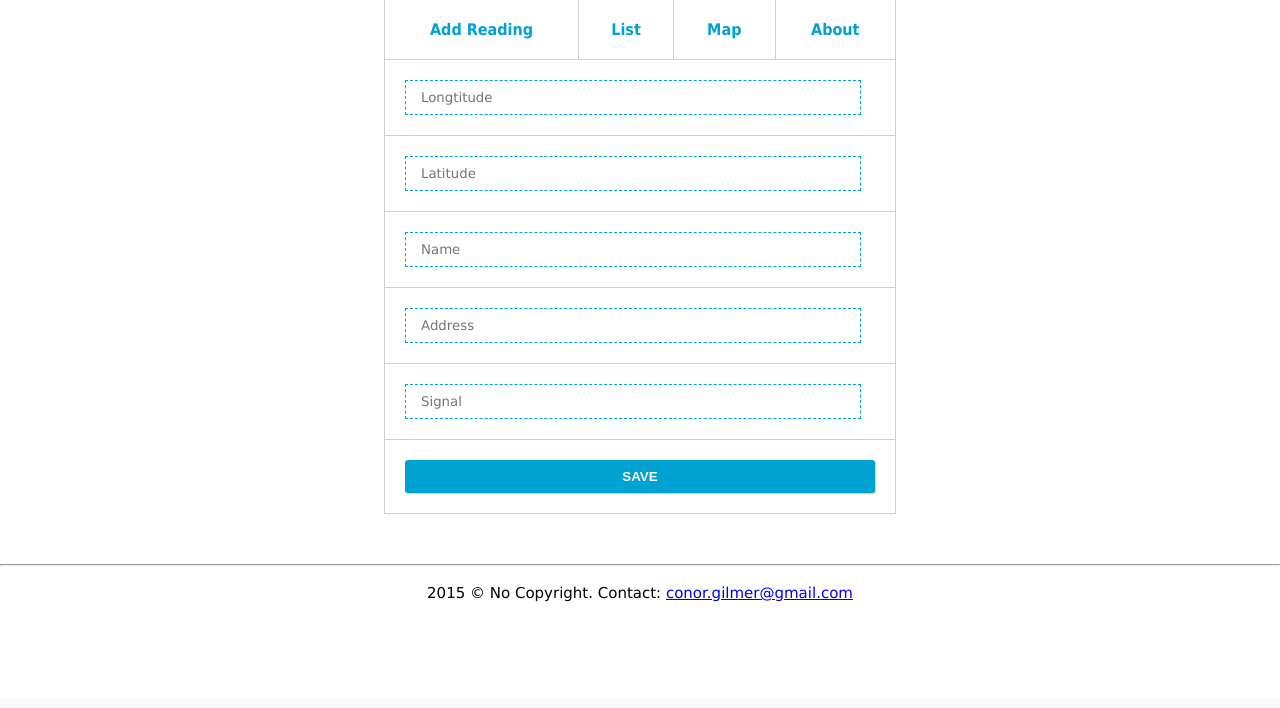
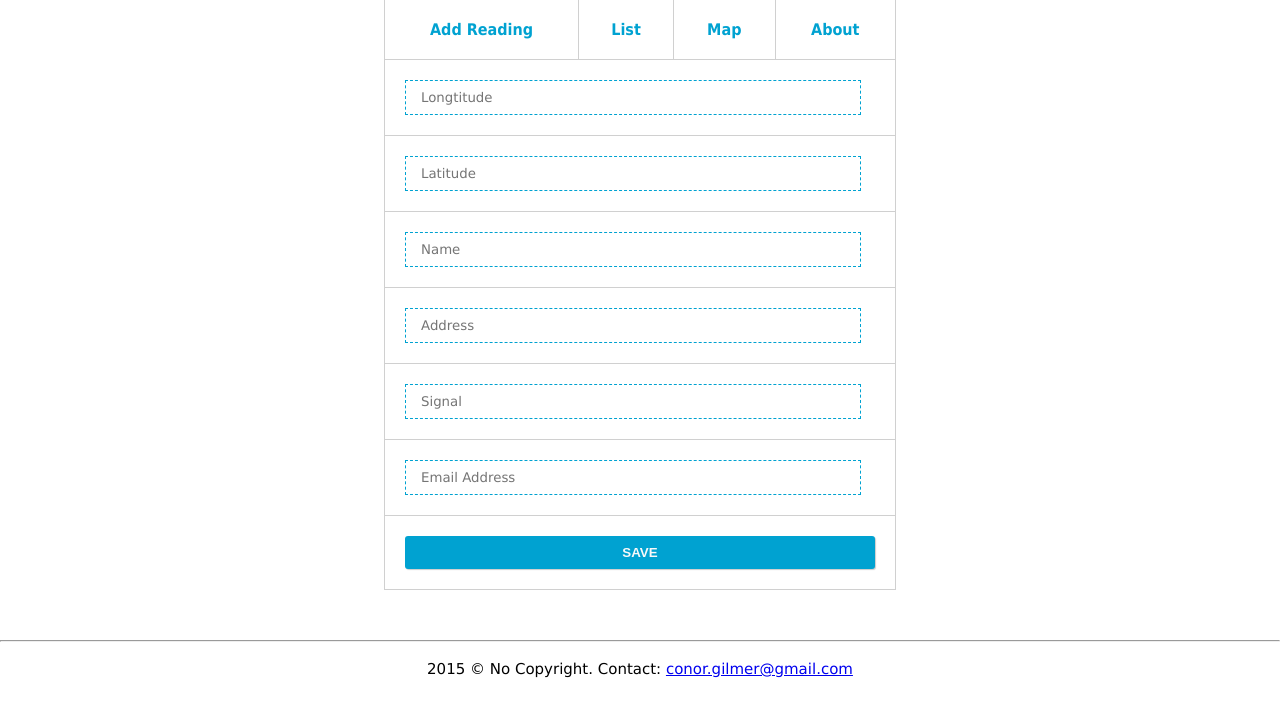
Before and after one commit to conorgilmer/radiomap, a PHP site: page /add_data.php in a window 1280 px wide. Shown: the part 101-809 px from the top of the page. Before the commit the page ends 703 px from the top, so only its background shows below. Run offline with PHP 8.4, Linux system fonts and the light colour scheme; a stand-in replaces the project's code that opens the database connection; some libraries are stand-ins or nearby versions.

Commit message:
add email

```diff
--- a/add_data.php
+++ b/add_data.php
@@ -11,9 +11,10 @@ if(isset($_POST['btn-save']))
 	$address = $_POST['address'];
 	//$type = $_POST['type'];
 	$type = "RX";
+	$email = $_POST['email'];
 	$signal = $_POST['signal'];
 
-	$res=$con->insert($lng, $lat, $name, $address, $type, $signal);
+	$res=$con->insert($lng, $lat, $name, $address, $type, $signal, $email);
 	if($res)
 	{
 		?>
@@ -71,9 +72,12 @@ if(isset($_POST['btn-save']))
     </tr>
     <!--tr>
     <td colspan="4"><input type="text" name="type" placeholder="Type" required /></td>
+    </tr-->
+    <tr>
+    <td colspan="4"><input type="text" name="signal" placeholder="Signal" required /></td>
     </tr>
-    <tr-->
-    <td colspan="4"><input type="text" name="signal" placeholder="Signal" required /></td>
+    <tr>
+    <td colspan="4"><input type="text" name="email" placeholder="Email Address"  /></td>
     </tr>
     <tr>
     <td colspan="4">
```
